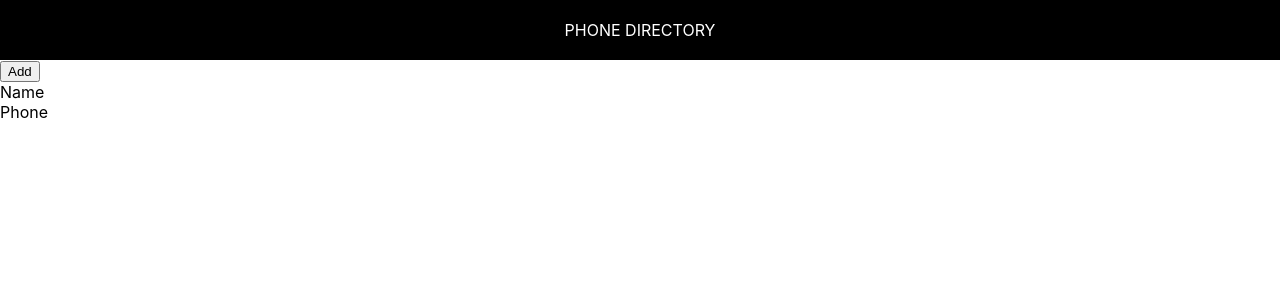
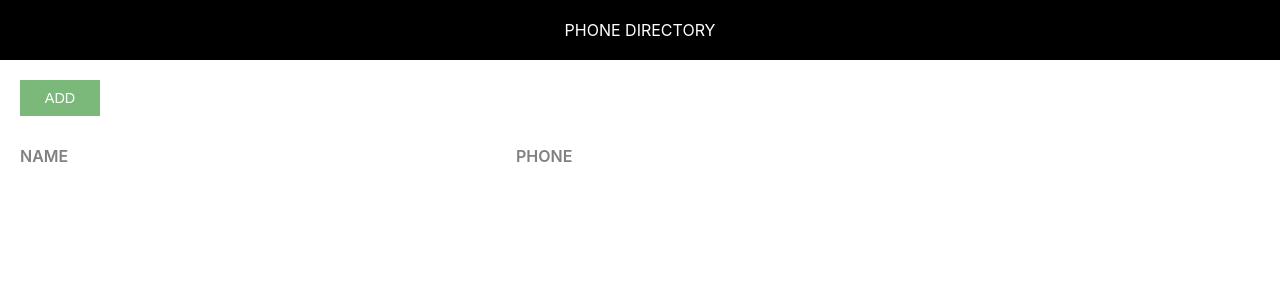
Before and after one commit to anjali0604/phone-directory, a React (Create React App) app: page / in a window 1280 px wide. Shown: the top 300 px of the page. Built offline with nearby package versions, Linux system fonts and the light colour scheme.

Commit message:
Styling: Styled 'App' (Home Page)

```diff
--- /dev/null
+++ b/src/App.css
@@ -0,0 +1,44 @@
+.component-body-container {
+    padding: 20px;
+}
+
+.custom-btn {
+    padding: 10px;
+    border: none;
+    margin-right: 10px;
+    text-transform: uppercase;
+    width: 80px;
+    font-size: 0.9rem;
+    cursor: pointer;
+    outline: none;
+}
+
+.add-btn {
+    background: #7ab97a;
+    color: #fff;
+}
+
+.grid-container {
+    display: grid;
+    grid-template-columns: 40% 30% auto;
+    margin-bottom: 10px;
+}
+
+.heading-container {
+    margin: 30px 0 30px 0;
+    width: 100%;
+}
+
+.grid-item {
+    background-color: rgba(255, 255, 255, 0.8);
+    font-size: 1.15rem;
+    word-wrap: break-word;
+    padding-right: 10px;
+}
+
+.name-heading, .phone-heading {
+    font-size: 1rem;
+    font-weight: 600;
+    color: #808080;
+    text-transform: uppercase;
+}
--- a/src/App.js
+++ b/src/App.js
@@ -1,15 +1,20 @@
 import React, { Component } from 'react';
 import Header from './Header.js';
+import './App.css';
 
 class App extends Component {
   render() {
     return (
       <div>
-        <Header/>
-        <button>Add</button>
-        <div>
-          <span>Name</span><br />
-          <span>Phone</span>
+        <Header />
+        <div className="component-body-container">
+          <button className="custom-btn add-btn">Add</button>
+
+          <div className="grid-container heading-container">
+            <span className="grid-item name-heading">Name</span>
+            <span className="grid-item phone-heading">Phone</span>
+          </div>
+
         </div>
       </div>
       );
```
